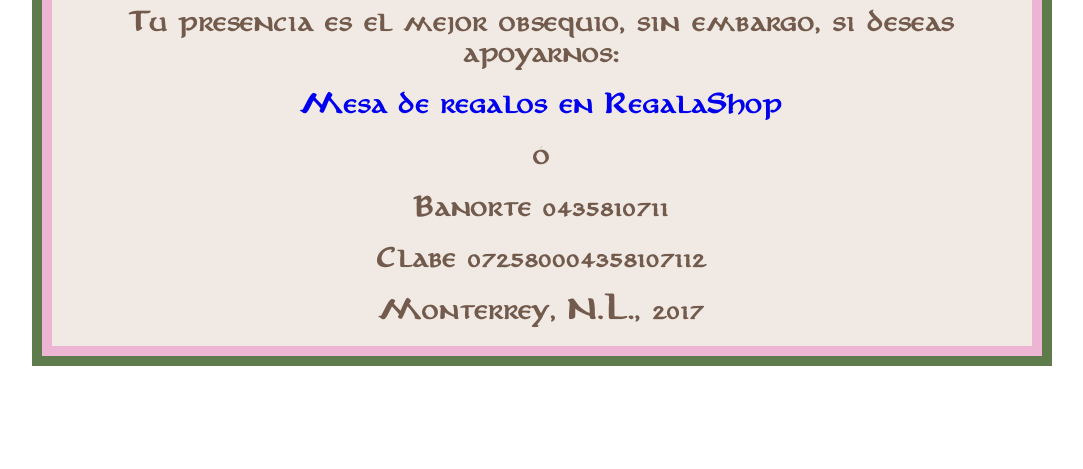
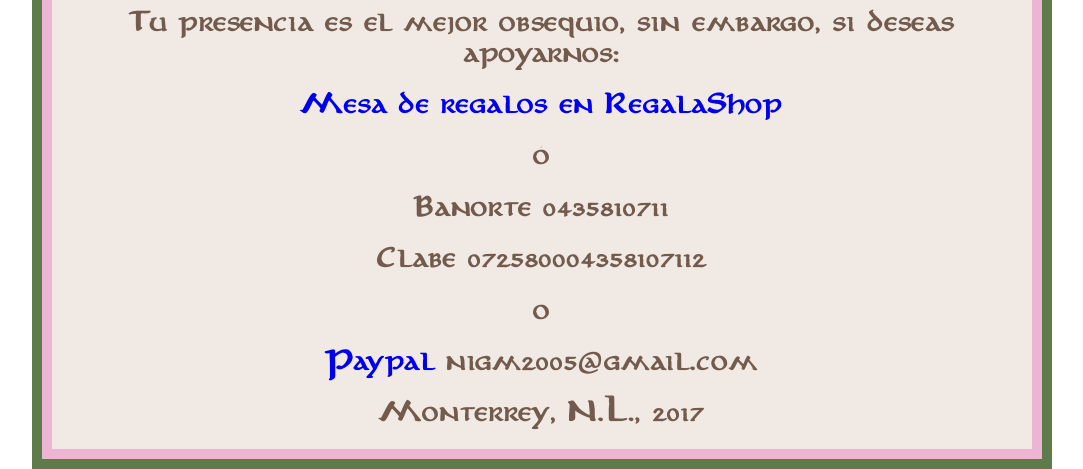
Before and after one commit to nextialab/wyn, a plain HTML site: page index.html in a window 1280 px wide. Shown: the part 1711-2180 px from the top of the page, without its empty margins (98-1181 px from the left). Before the commit the page ends 2077 px from the top, so only its background shows below. Drawn offline with Linux system fonts and the light colour scheme.

Commit message:
Adding paypal

```diff
--- a/index.html
+++ b/index.html
@@ -55,6 +55,8 @@
                     <h3>ó</h3>
                     <h3>Banorte 0435810711</h3>
                     <h3>Clabe 072580004358107112</h3>
+                    <h3>o</h3>
+                    <h3><a href="https://paypal.com">Paypal</a> nigm2005@gmail.com</h3>
                     <h3>Monterrey, N.L., 2017</h3>
                 </div>
             </div>
```
